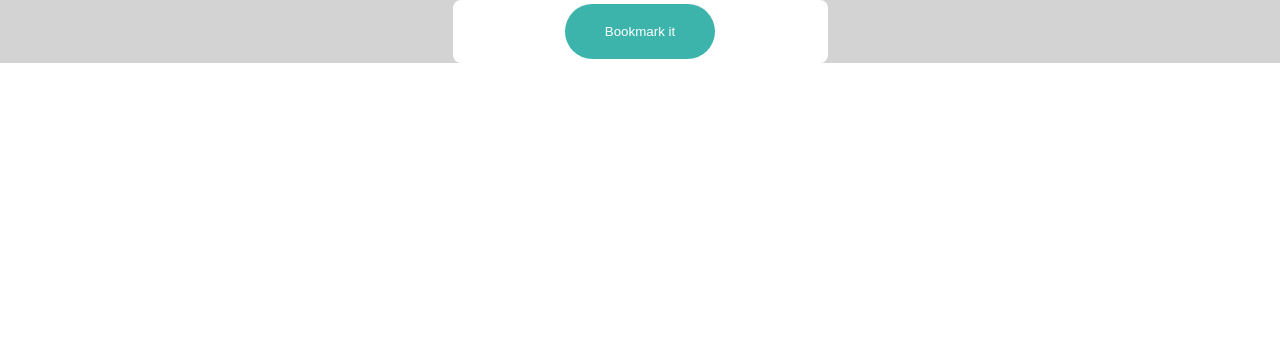
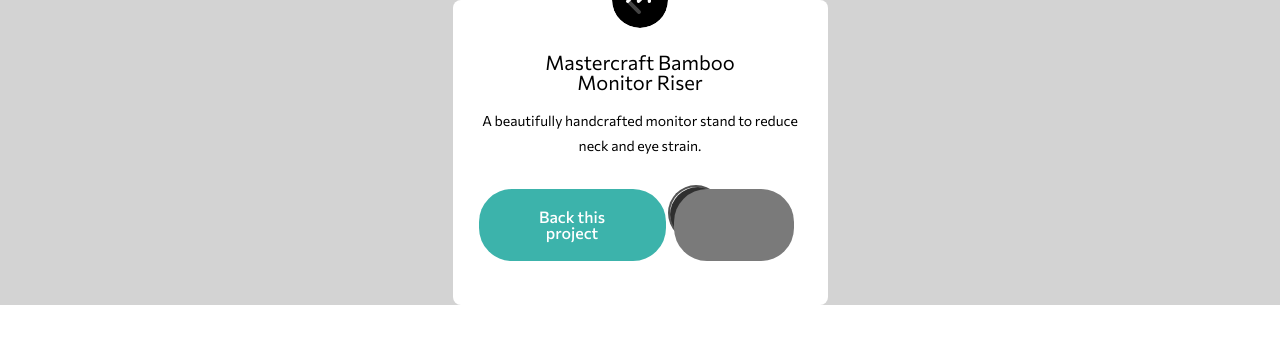
Before and after one commit to jwotman/crowdfunding, a React (Create React App) app: page / in a window 1280 px wide. Shown: the top 344 px of the page. Built offline with nearby package versions, Linux system fonts and the light colour scheme.

Commit message:
added styling and structure for product-promo-card

```diff
--- a/package.json
+++ b/package.json
@@ -9,8 +9,9 @@
     "node-sass": "^5.0.0",
     "react": "^17.0.1",
     "react-dom": "^17.0.1",
+    "react-is": "^17.0.1",
     "react-scripts": "4.0.3",
-    "styled-components": "^5.2.1",
+    "styled-components": "5.2.1",
     "web-vitals": "^1.0.1"
   },
   "scripts": {
--- a/src/App.js
+++ b/src/App.js
@@ -1,14 +1,12 @@
 
 import './App.css';
-import CustomButton from './components/custom-button/custom-button.component';
-import ProgressBar from './components/progress-bar/progress-bar.component.jsx';
-import BasicCard  from './components/basic-card/basic-card.component.jsx';
+
+import ProductPromoCard from './components/product-promo-card/product-promo-card.component';
 
 function App() {
   return (
     <div className="container">
-      <header></header>
-      <BasicCard><CustomButton >Bookmark it</CustomButton></BasicCard>
+      <ProductPromoCard />
     </div>
   );
 }
--- a/src/components/basic-card/basic-card.component.jsx
+++ b/src/components/basic-card/basic-card.component.jsx
@@ -1,19 +1,15 @@
 import React from 'react';
 import styled from 'styled-components';
 
-const Card = styled.div`
+export const StyledCard = styled.div`
 
 
   background-color: white;
   height: auto;
   width:37.5rem;
-  display:-webkit-box;
-  display:-ms-flexbox;
   display:flex;
   justify-content: center;
-  align-items: center;
-  -webkit-box-orient:vertical;
-  -webkit-box-direction:normal;
+  flex-direction: column;
   margin: 0 2.4rem;
   border-radius:.8rem;
 
@@ -23,9 +19,9 @@
   children
 }) => (
 
-  <Card>
+  <StyledCard>
     {children}
-  </Card>
+  </StyledCard>
 
 );
 
--- /dev/null
+++ b/src/components/bookmark-button/bookmark-button.jsx
@@ -0,0 +1,36 @@
+import React from 'react';
+import styled from 'styled-components';
+import {StyledButton} from '../custom-button/custom-button.component';
+
+const BookmarkIcon = styled.button`
+
+    background-image: url("/icon-bookmark.svg");
+    border-radius: 50%;
+    height: 5.6rem;
+    width: 5.6rem;
+
+
+`;
+
+const ButtonContainer = styled.div`
+    display: flex;
+    justify-content: space-between;
+`;
+
+const DesktopButton = styled(StyledButton)`
+    display: none;
+    background-color: hsl(0, 0%, 48%);
+    @media (min-width: 600px) {
+    display: initial;
+    margin-left: -5rem;
+    margin-right: 1rem;
+    }
+
+
+`
+
+const BookmarkButton=({children})=> (
+    <ButtonContainer><BookmarkIcon/><DesktopButton /></ButtonContainer>
+);
+
+export default BookmarkButton;
--- a/src/components/custom-button/custom-button.component.jsx
+++ b/src/components/custom-button/custom-button.component.jsx
@@ -3,19 +3,18 @@
 
 
 
-const Button = styled.button`
-  background-color: ${props => props.isBookmark ?  `hsl(0, 0%, 48%)` : `hsl(176, 50%, 47%)`};
+export const StyledButton = styled.div`
+  background-color: #3CB3AB;
   border: none;
   font-weight: 500;
   color:  white;
   padding: 10px 20px;
   text-align: center;
   text-decoration: none;
-  display:  ${props => props.isBookmark ?  `none` : `initial`};
   cursor: pointer;
-
+  width: auto;
   margin: 4px 2px;
-  padding: 2rem 4rem 2rem 4rem;
+  padding: 2rem 6rem 2rem 6rem;
 
   border-radius: 3.3rem;
 `;
@@ -25,9 +24,9 @@
 
 const CustomButton=({children})=> (
 
-    <Button>
+    <StyledButton >
       {children}
-    </Button>
+    </StyledButton>
 
 
 );
--- /dev/null
+++ b/src/components/product-promo-card/product-promo-card.component.jsx
@@ -0,0 +1,66 @@
+import React from 'react';
+import styled from 'styled-components';
+import StyledCard from '../basic-card/basic-card.component';
+import CustomButton from '../custom-button/custom-button.component';
+import BookmarkButton from '../bookmark-button/bookmark-button';
+
+
+
+const ProductLogo = styled.div.attrs(props => ({
+    className: "logo",
+  }))`
+    width: 5.6rem;
+    height: 5.6rem;
+    border-radius: 50%;
+    background-image: url('/logo-mastercraft.svg');
+    align-self: center;
+    margin: -2.8rem 0 1.2rem 0;
+
+`;
+
+const ProductTitle = styled.h1`
+
+        font-weight: 70;
+        font-style: bold;
+        font-size: 2rem;
+        margin: 1.2rem 0 .8rem 0;
+        text-align: center;
+        font-family: 'Commissioner', sans-serif;
+`;
+
+const ProductDescription = styled.span`
+    text-align: center;
+    margin: .8rem 2.8rem 2.7rem 2.8rem;
+    font-size: 1.4rem;
+    line-height: 2.5rem;
+
+`;
+
+
+
+
+
+
+
+const ButtonContainer = styled.div`
+    display: flex;
+    justify-content: space-between;
+    flex-direction: row;
+    margin: 0 2.4rem 4rem 2.4rem;
+
+`;
+
+const ProductPromoCard=()=> (
+
+    <StyledCard>
+        <ProductLogo/>
+        <ProductTitle>Mastercraft Bamboo <br/>Monitor Riser</ProductTitle>
+        <ProductDescription>A beautifully handcrafted monitor stand to reduce neck and eye strain.</ProductDescription>
+        <ButtonContainer><CustomButton>Back this project</CustomButton><BookmarkButton/></ButtonContainer>
+     </StyledCard>
+
+
+
+);
+
+export default ProductPromoCard;
```
Also changed, not shown: public/logo-mastercraft.svg (added), 1 other file (tests, documents, lock files or other folders).
